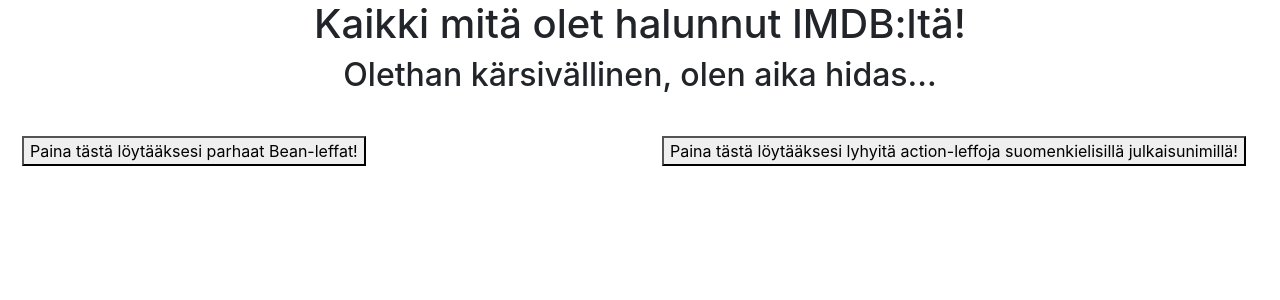
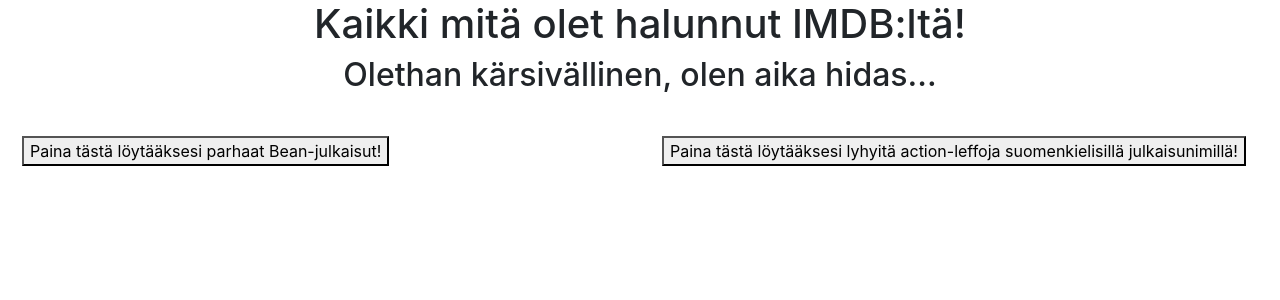
Before and after one commit to jonim-git/imdb-assignment, a React (Create React App) app: page / in a window 1280 px wide. Shown: the top 300 px of the page. Built offline with nearby package versions, Linux system fonts and the light colour scheme.

Commit message:
last commit

```diff
--- a/src/App.js
+++ b/src/App.js
@@ -47,16 +47,15 @@
       <div className="row">
         <div className="col-6">
           <br />
-            <button id ='etsi' onClick={etsi}>
-                   Paina tästä löytääksesi parhaat Bean-leffat!</button>
+          <button id='etsi' onClick={etsi}>
+            Paina tästä löytääksesi parhaat Bean-julkaisut!</button>
           <br />
-
           <ol>
             {!isLoaded ? (
               <div class="spinner-border text-info" role="status">
                 <span class="visually-hidden">Loading...</span>
               </div>
-              ):(
+            ) : (
               (leffat?.map(leffa => (
                 <li key={leffa.title_id}>
                   <b><p>{leffa.primary_title}</p></b>
@@ -85,7 +84,6 @@
                 </li>
               )))
             )}
-
           </ol>
         </div>
       </div>
```
Lines whose indentation alone changed are shown as unchanged.
